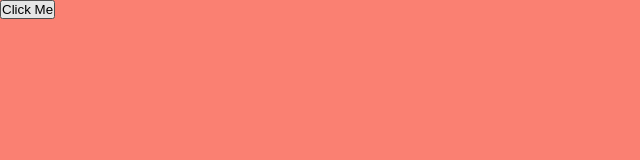
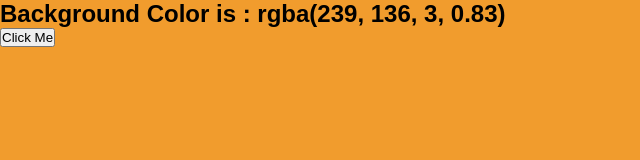
Before and after one commit to Robi-Nurhidayat/javascript, a plain HTML site: page practice/Mini-project/Random-Color-Bg/index.html in a window 1280 px wide. Both pictures are taken after a click on the button "Click Me". Shown: the whole page, without its empty margins (0-640 px from the left). Drawn offline with Linux system fonts and the light colour scheme; files that its build step writes are made by us from their sources.

Commit message:
finishing create mini project random color bg

```diff
--- a/practice/Mini-project/Random-Color-Bg/index.html
+++ b/practice/Mini-project/Random-Color-Bg/index.html
@@ -10,6 +10,9 @@
   </head>
   <body>
     <div class="button__box">
+      <h2 class="heading__2">
+        Background Color is : <span class="value"></span>
+      </h2>
       <button class="btn">Click Me</button>
     </div>
   </body>
--- a/practice/Mini-project/Random-Color-Bg/index.js
+++ b/practice/Mini-project/Random-Color-Bg/index.js
@@ -1,11 +1,17 @@
 const button = document.querySelector(".btn");
 
-let changeColor = false;
-let color;
+button.addEventListener("click", function () {
+  const red = Math.trunc(Math.random() * 255) + 1;
+  const green = Math.trunc(Math.random() * 255) + 1;
+  const blue = Math.trunc(Math.random() * 255) + 1;
+  const alfa = String(Math.random()).slice(0, 4);
+  const color = `rgba(${red},${green},${blue},${alfa})`;
 
-button.addEventListener("click", function () {
-  changeColor ? (color = "lightblue") : (color = "salmon");
+  console.log(color);
+  console.log(alfa);
   document.body.style.backgroundColor = color;
 
-  changeColor = !changeColor;
+  document.querySelector(".value").textContent = getComputedStyle(
+    document.body
+  ).backgroundColor;
 });
```
